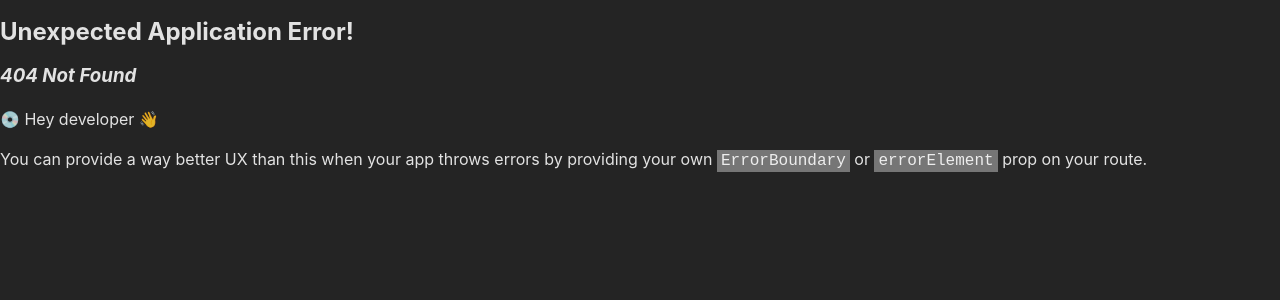
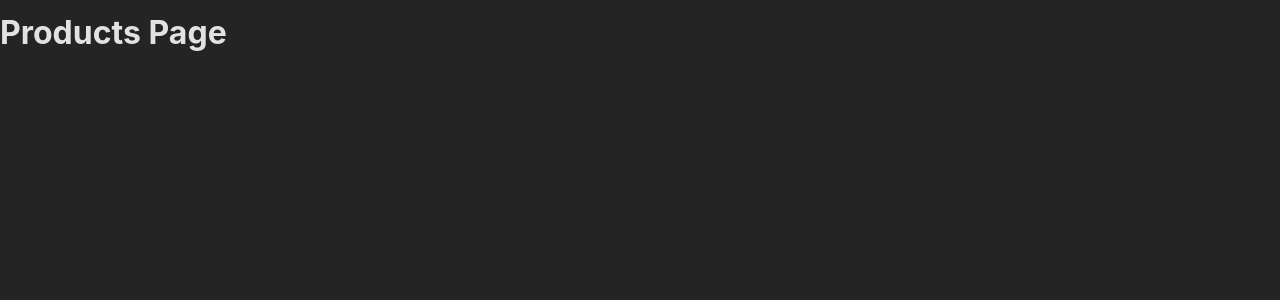
Before and after one commit to CEWD-431/React-Router, a React (Create React App) app: page /products in a window 1280 px wide. Before the commit this address had no page. Shown: the top 300 px of the page. Built offline with nearby package versions, Linux system fonts and the light colour scheme.

Commit message:
add second route

```diff
--- a/src/App.js
+++ b/src/App.js
@@ -1,8 +1,11 @@
 import { createBrowserRouter, RouterProvider } from "react-router-dom";
 import Homepage from "./routes/Homepage";
+import ProductsPage from "./routes/ProductsPage";
+
 
 const router = createBrowserRouter([
-  { path: '/', element: <Homepage /> }
+  { path: '/', element: <Homepage /> },
+  { path: '/products', element: <ProductsPage /> }
 ])
 
 
--- /dev/null
+++ b/src/routes/ProductsPage.jsx
@@ -0,0 +1,3 @@
+export default function ProductsPage () {
+    return <h1>Products Page</h1>
+}
```
